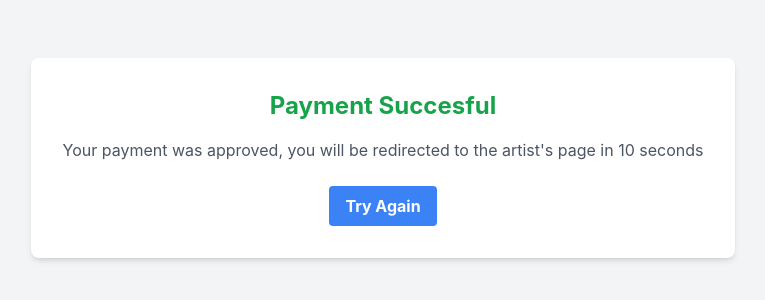
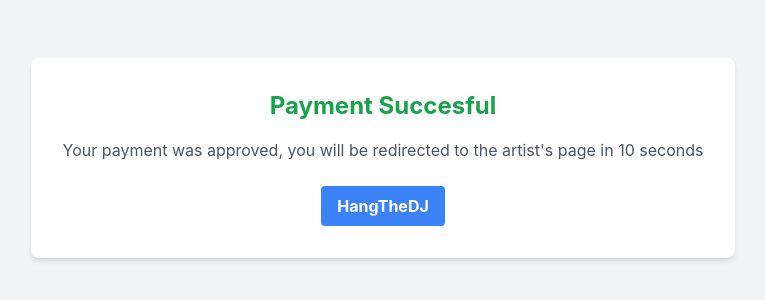
Before and after one commit to Zenyi1/Hang-The-DJ, a React (Create React App) app in the folder client/: page /success in a window 1280 px wide. Shown: the part 242-542 px from the top of the page, without its empty margins (257-1022 px from the left). Built offline with nearby package versions, Linux system fonts and the light colour scheme.

Commit message:
Fix button

```diff
--- a/client/src/pages/Success.js
+++ b/client/src/pages/Success.js
@@ -14,10 +14,10 @@ const Success = () => {
           Your payment was approved, you will be redirected to the artist's page in 10 seconds
         </p>
         <button
-          onClick={() => navigate('/choose')}
+          onClick={() => navigate('/')}
           className="bg-blue-500 hover:bg-blue-600 text-white font-bold py-2 px-4 rounded"
         >
-          Try Again
+          HangTheDJ
         </button>
       </div>
     </div>
```
